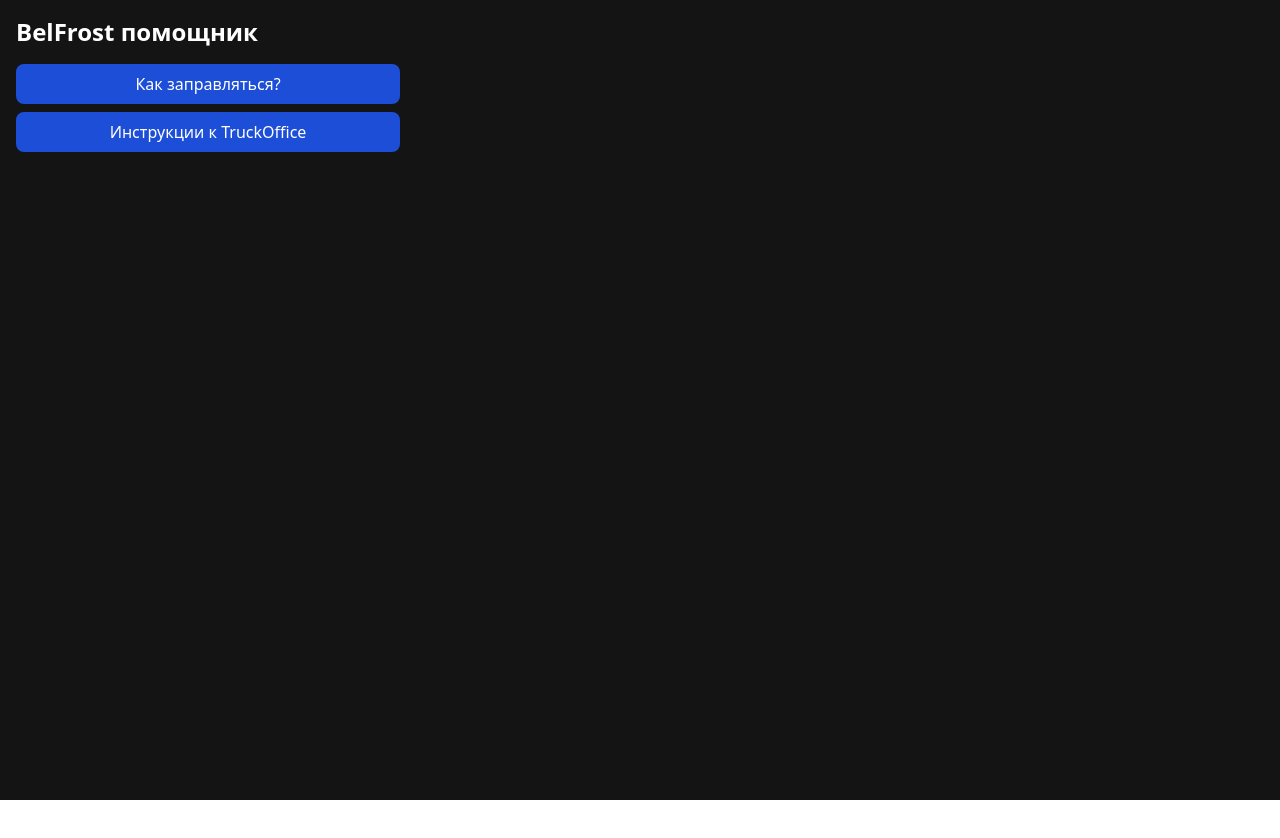
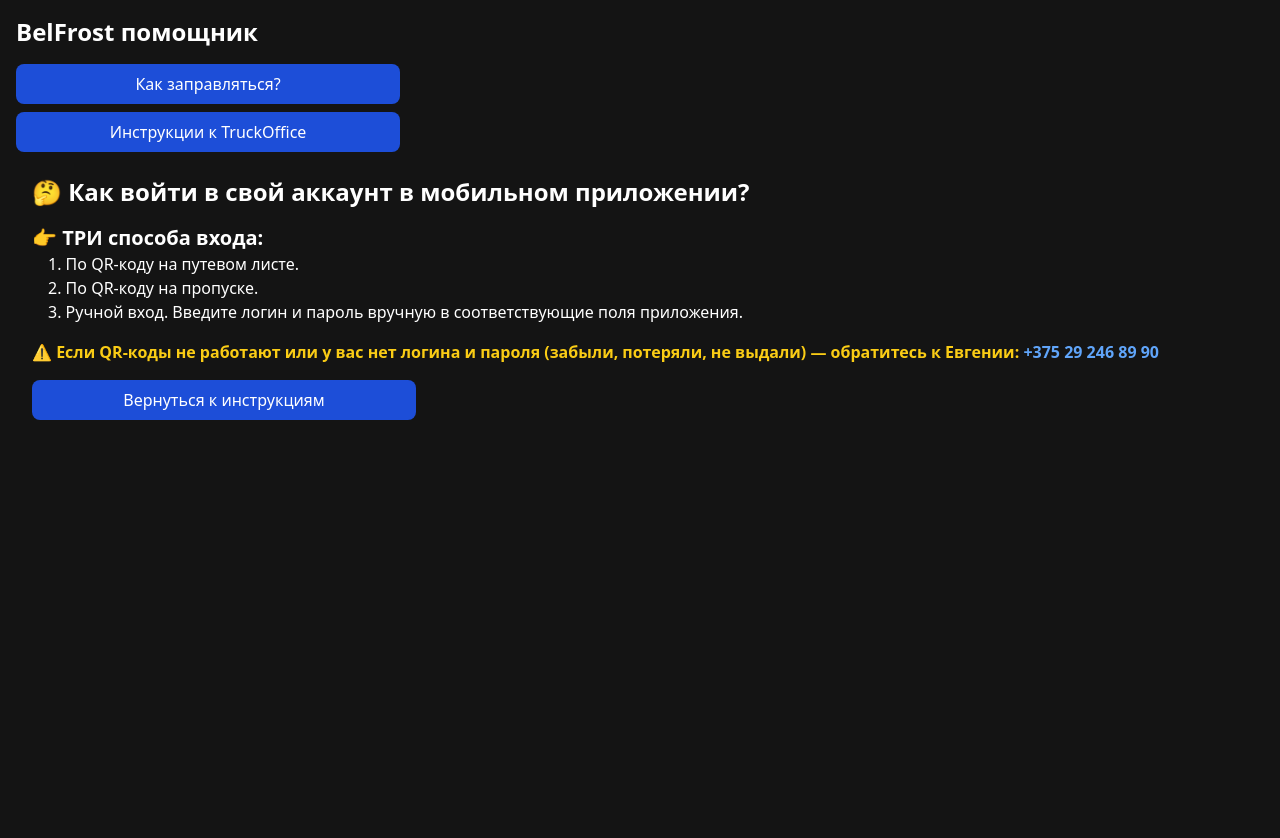
Before and after one commit to ew-mhlnk/bf-helper, a React (Create React App) app in the folder frontend/: page /manual/login-password in a window 1280 px wide. Shown: the top 838 px of the page. Before the commit the page ends 800 px from the top, so only its background shows below. Built offline with nearby package versions, Linux system fonts and the light colour scheme.

Commit message:
Added LoginPasswordPage with new instruction and updated routes

```diff
--- a/frontend/src/App.tsx
+++ b/frontend/src/App.tsx
@@ -11,8 +11,9 @@
 import KazakhEuropeanTripPage from './data/KazakhEuropeanTripPage';
 import KazakhManchzhuriyaPage from './data/KazakhManchzhuriyaPage';
 import KazakhKrasnodarPage from './data/KazakhKrasnodarPage';
-import ManualChoicePage from './manual/ManualChoicePage'; // Новый импорт
-import StartWorkPage from './manual/StartWorkPage'; // Новый импорт
+import ManualChoicePage from './manual/ManualChoicePage';
+import StartWorkPage from './manual/StartWorkPage';
+import LoginPasswordPage from './manual/LoginPasswordPage'; // Новый импорт
 
 function App() {
   return (
@@ -44,8 +45,9 @@
           <Route path="/kazakh/european-trip" element={<KazakhEuropeanTripPage />} />
           <Route path="/kazakh/manchzhuriya" element={<KazakhManchzhuriyaPage />} />
           <Route path="/kazakh/krasnodar" element={<KazakhKrasnodarPage />} />
-          <Route path="/manual" element={<ManualChoicePage />} /> {/* Новый маршрут */}
-          <Route path="/manual/start-work" element={<StartWorkPage />} /> {/* Новый маршрут */}
+          <Route path="/manual" element={<ManualChoicePage />} />
+          <Route path="/manual/start-work" element={<StartWorkPage />} />
+          <Route path="/manual/login-password" element={<LoginPasswordPage />} /> {/* Новый маршрут */}
         </Routes>
       </div>
     </Router>
--- /dev/null
+++ b/frontend/src/manual/LoginPasswordPage.tsx
@@ -0,0 +1,25 @@
+import React from 'react';
+import { Link } from 'react-router-dom';
+
+const LoginPasswordPage: React.FC = () => {
+  return (
+    <div className="bg-[#141414] min-h-screen text-white p-4">
+      <h1 className="text-2xl font-bold mb-4">🤔 Как войти в свой аккаунт в мобильном приложении?</h1>
+      <h2 className="text-xl font-semibold mt-4">👉 ТРИ способа входа:</h2>
+      <ol className="list-decimal list-inside ml-4 mb-4">
+        <li>По QR-коду на путевом листе.</li>
+        <li>По QR-коду на пропуске.</li>
+        <li>Ручной вход. Введите логин и пароль вручную в соответствующие поля приложения.</li>
+      </ol>
+      <p className="text-yellow-400 font-semibold mb-2">⚠️ Если QR-коды не работают или у вас нет логина и пароля (забыли, потеряли, не выдали) — обратитесь к Евгении: <a href="tel:+375292468990" className="text-blue-400 hover:underline">+375 29 246 89 90</a></p>
+      <Link
+        to="/manual"
+        className="bg-blue-700 w-full max-w-[24rem] h-10 text-white py-2 mt-4 rounded-lg block text-center hover:bg-blue-800 active:bg-blue-900 transition duration-200"
+      >
+        Вернуться к инструкциям
+      </Link>
+    </div>
+  );
+};
+
+export default LoginPasswordPage;
--- a/frontend/src/manual/ManualChoicePage.tsx
+++ b/frontend/src/manual/ManualChoicePage.tsx
@@ -11,6 +11,12 @@
       >
         Начало работы
       </Link>
+      <Link
+        to="/manual/login-password"
+        className="bg-blue-700 w-full max-w-[24rem] h-10 text-white py-2 mb-2 rounded-lg block text-center hover:bg-blue-800 active:bg-blue-900 transition duration-200"
+      >
+        Логин и пароль
+      </Link>
     </div>
   );
 };
```
